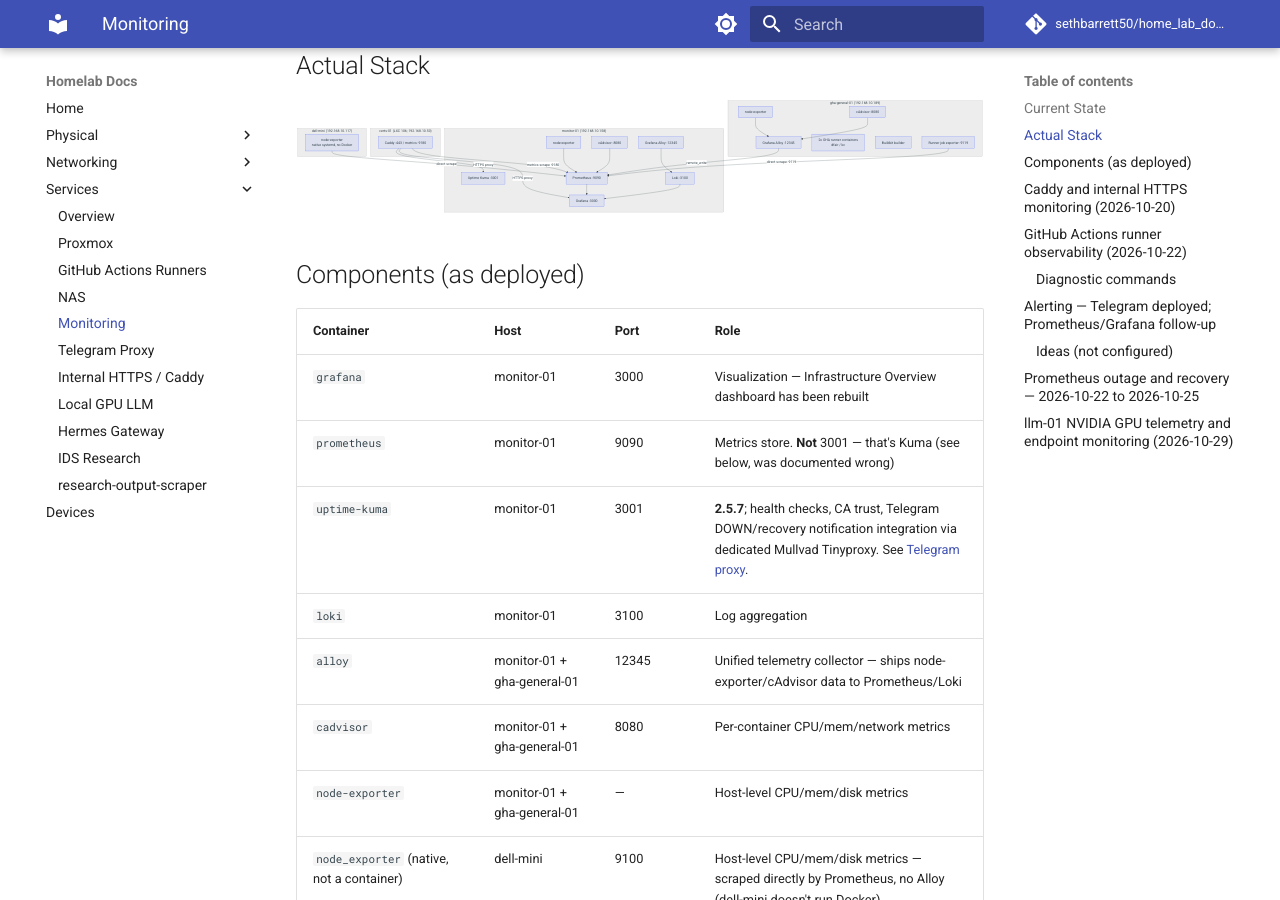
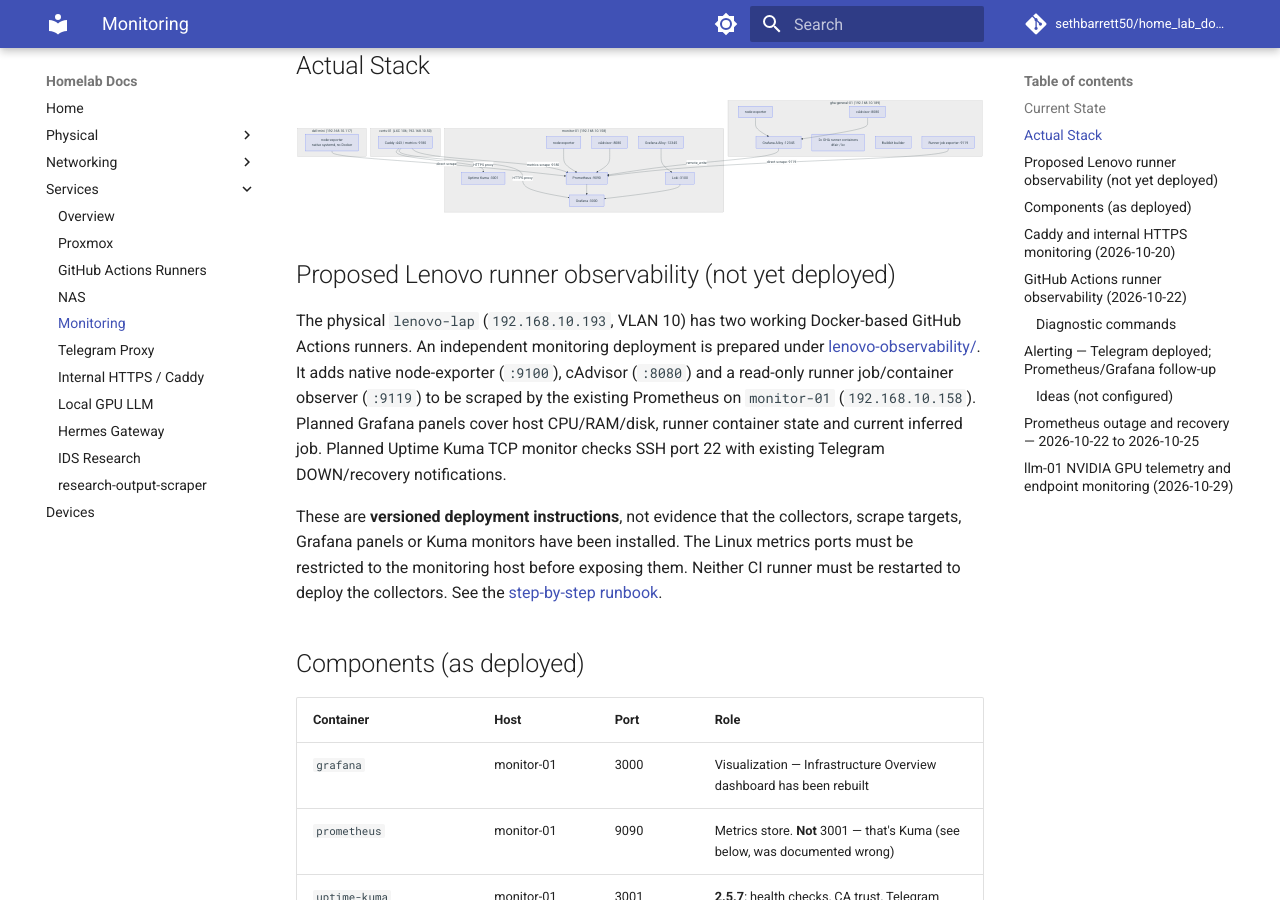
Before and after one commit to sethbarrett50/home_lab_docs, an MkDocs documentation site: the page built from docs/services/monitoring.md, in a window 1280 px wide and 900 px high, scrolled down 351 px. Built offline with MkDocs 1.6.1 and Material for MkDocs 9.7.7, drawn with Linux system fonts in a browser that asks for light colours; comment, search, counter and statistics services are not loaded.

Commit message:
docs(monitoring): link planned Lenovo Kuma Prometheus and Grafana integration

````diff
--- a/docs/services/monitoring.md
+++ b/docs/services/monitoring.md
@@ -56,6 +56,24 @@
     PROM --> GF
     LOKI --> GF
 ```
+
+## Proposed Lenovo runner observability (not yet deployed)
+
+The physical `lenovo-lap` (`192.168.10.193`, VLAN 10) has two working
+Docker-based GitHub Actions runners. An independent monitoring deployment is
+prepared under [lenovo-observability/](lenovo-observability/README.md).
+It adds native node-exporter (`:9100`), cAdvisor (`:8080`) and a
+read-only runner job/container observer (`:9119`) to be scraped by the
+existing Prometheus on `monitor-01` (`192.168.10.158`). Planned Grafana
+panels cover host CPU/RAM/disk, runner container state and current inferred
+job. Planned Uptime Kuma TCP monitor checks SSH port 22 with existing Telegram
+DOWN/recovery notifications.
+
+These are **versioned deployment instructions**, not evidence that the
+collectors, scrape targets, Grafana panels or Kuma monitors have been
+installed. The Linux metrics ports must be restricted to the monitoring host
+before exposing them. Neither CI runner must be restarted to deploy the
+collectors. See the [step-by-step runbook](lenovo-observability/README.md).
 
 ## Components (as deployed)
 
````
